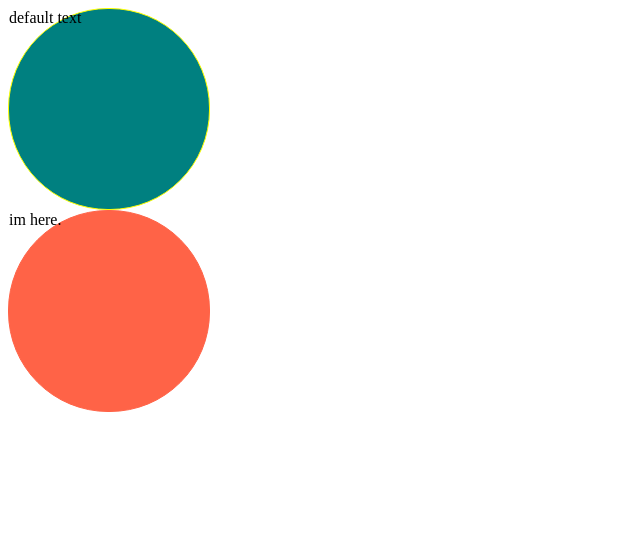
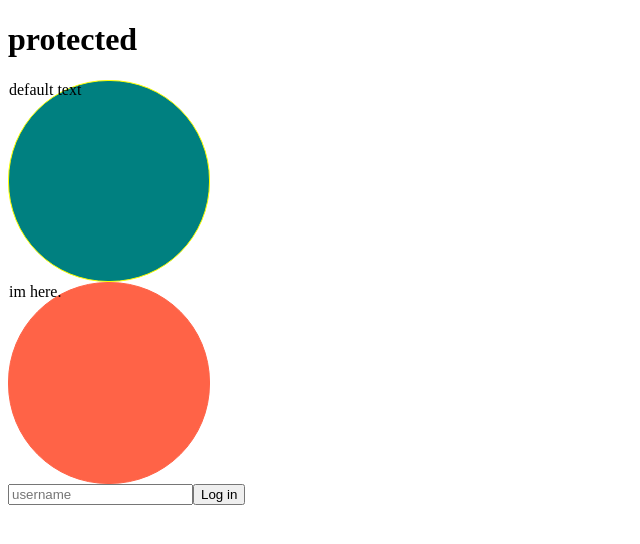
Before and after one commit to banminseok/react_master_class_ts, a React (Create React App) app: page / in a window 1280 px wide. Shown: the top 544 px of the page, without its empty margins (0-640 px from the left). Built offline with nearby package versions, Linux system fonts and the light colour scheme.

Commit message:
ts theme add

```diff
--- a/src/App.tsx
+++ b/src/App.tsx
@@ -1,10 +1,44 @@
 import Circle from "./Circle";
+import React, { useState } from "react";
+import styled from "styled-components";
+import { isPropertySignature } from "typescript";
+
+const Container = styled.div`
+  background-color : ${(props) => props.theme.bgColor};
+`;
+const H1 = styled.h1`
+  color : ${(props) => props.theme.textColor};
+`;
 
 function App() {
+  const [value, setValue] = useState("");
+  const onChange = (event: React.FormEvent<HTMLInputElement>) => {
+    //const value = event.currentTarget.value;
+    const {
+      currentTarget: { value },
+    } = event;
+    setValue(value);
+  }
+  const onSubmit = (event: React.FormEvent<HTMLFormElement>) => {
+    event.preventDefault();
+    console.log("hello", value);
+  }
   return (
     <div>
-      <Circle borderColor="yellow" bgColor="teal" />
-      <Circle text="im here." bgColor="tomato" />
+      <Container>
+        <H1>protected</H1>
+        <Circle borderColor="yellow" bgColor="teal" />
+        <Circle text="im here." bgColor="tomato" />
+        <form onSubmit={onSubmit}>
+          <input
+            value={value}
+            onChange={onChange}
+            type="text"
+            placeholder="username"
+          />
+          <button>Log in</button>
+        </form>
+      </Container>
     </div>
   );
 }
--- a/src/index.tsx
+++ b/src/index.tsx
@@ -1,12 +1,15 @@
 import React from 'react';
 import ReactDOM from 'react-dom/client';
+import { ThemeProvider } from 'styled-components';
 import App from './App';
-
+import { darkTheme, lightTheme } from "./theme";
 
 
 const root = ReactDOM.createRoot(document.getElementById('root') as HTMLElement);
 root.render(
   <React.StrictMode>
-    <App />
+    <ThemeProvider theme={lightTheme}>
+      <App />
+    </ThemeProvider>
   </React.StrictMode>
 );
--- /dev/null
+++ b/src/theme.ts
@@ -0,0 +1,13 @@
+import { DefaultTheme } from "styled-components";
+
+export const lightTheme: DefaultTheme = {
+  bgColor: "white",
+  textColor: "black",
+  btnColor: "tomato",
+};
+
+export const darkTheme: DefaultTheme = {
+  bgColor: "black",
+  textColor: "white",
+  btnColor: "teal",
+};
```
Also changed, not shown: src/styled.d.ts (added, +9 -0 lines).
